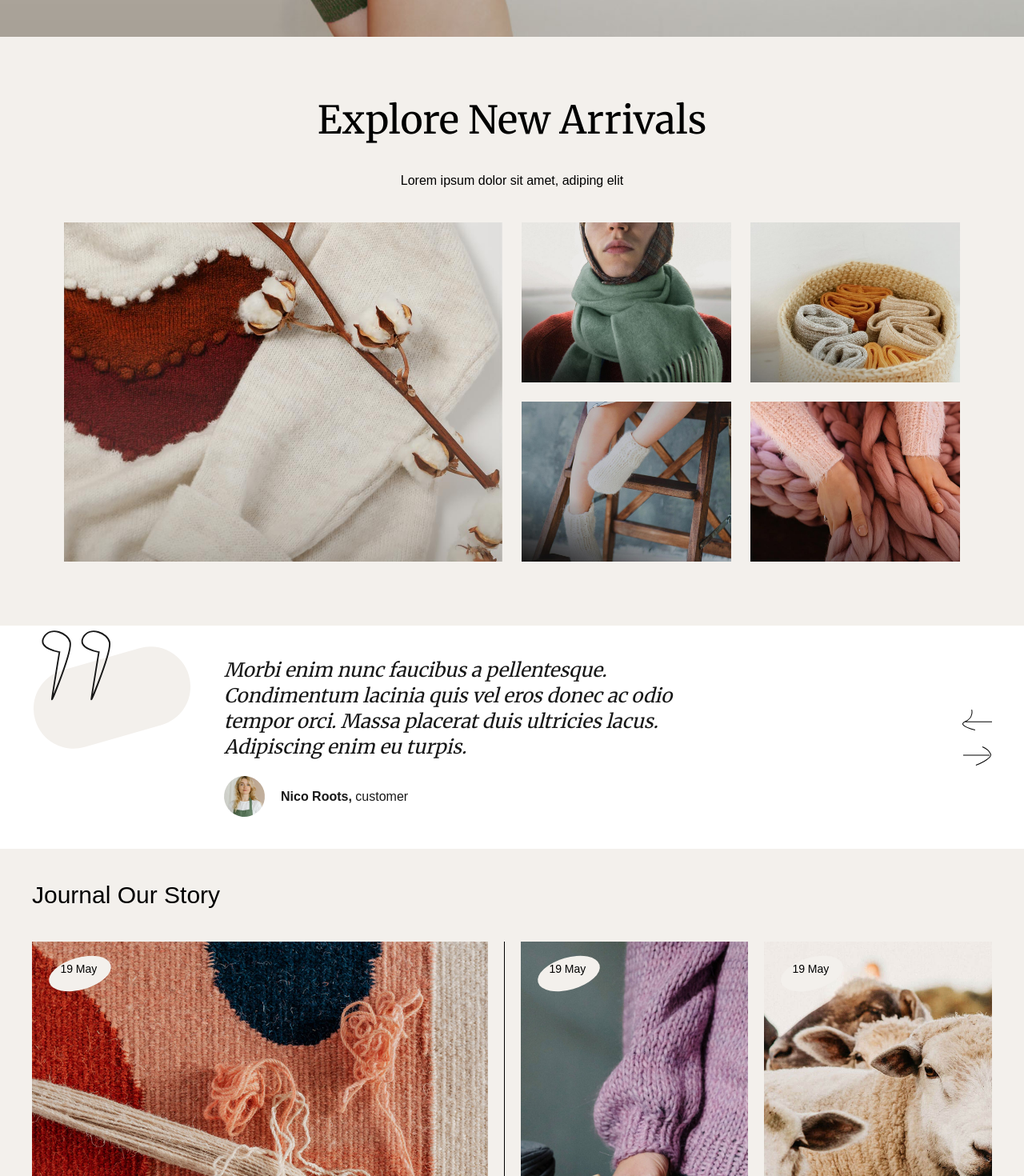
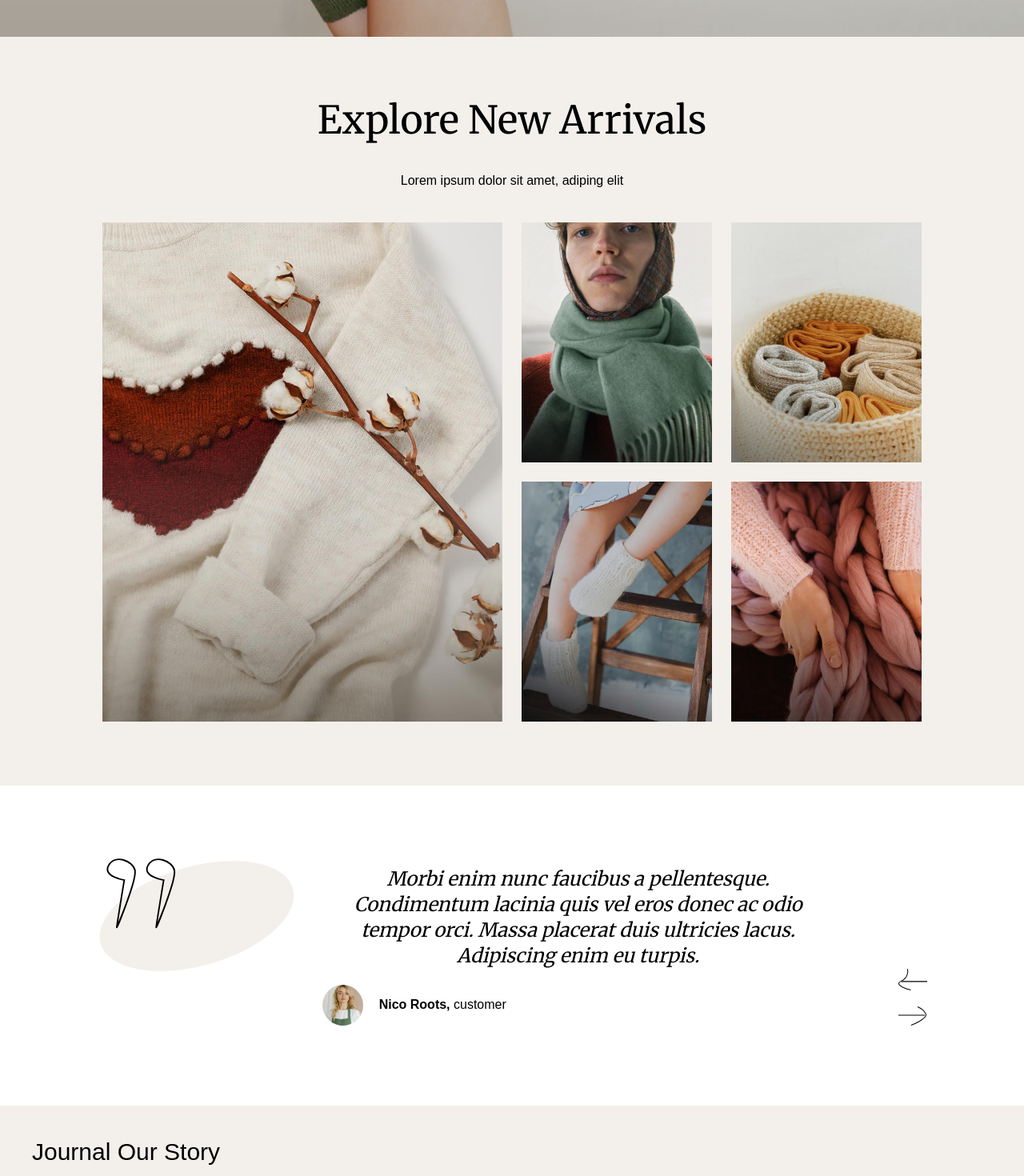
Before and after one commit to theanshumaangupta/LoopsAndLove, a Next.js app: page / in a window 1280 px wide. Shown: the part 2880-4350 px from the top of the page at 80% size. Built offline with nearby package versions, Linux system fonts and the light colour scheme.

Commit message:
commentfix

```diff
--- a/src/app/components/Explore2.jsx
+++ b/src/app/components/Explore2.jsx
@@ -1,21 +1,23 @@
+
+import { url } from "inspector";
+
 function Explore2() {
   return (
     <>
-      {/* 5 box grid section */}
+      {/* 5 box grid section*/}
       <div className="w-full px-5 md:px-20 py-10 md:py-20 bg-[#F3F0EC] text-black flex justify-center items-center">
-        <div className="flex flex-col gap-10 max-w-[1200px] w-full">
+        <div className="flex flex-col gap-10">
           <h1
-            style={{ fontFamily: "Merriweather" }}
-            className="text-3xl md:text-5xl text-center"
+            style={{ fontFamily: "Merriweather"}}
+            className="text-5xl text-center"
           >
             Explore New Arrivals
           </h1>
           <p className="text-base text-center">
             Lorem ipsum dolor sit amet, adiping elit
           </p>
-
-          <div className="grid gap-6 grid-cols-1 sm:grid-cols-2 lg:grid-cols-4 auto-rows-[200px]">
-            <div className="relative sm:col-span-2 sm:row-span-2 overflow-hidden">
+          <div className="grid gap-6 grid-cols-1 sm:grid-cols-2 md:grid-cols-4  w-[90vw] sm:w-[75vw] lg:w-[80vw] sm:auto-rows-[125px] lg:auto-rows-[300px] auto-rows-[200px]">
+            <div className="relative col-span-2 row-span-2 overflow-hidden">
               <div
                 style={{
                   backgroundImage: "url('images/shop-category-img-1.jpg')",
@@ -63,15 +65,19 @@ function Explore2() {
         </div>
       </div>
 
-      {/* Section Of Comments */}
-      <div className="w-full flex justify-center items-center py-10 bg-white">
-        <div className="flex flex-col md:flex-row justify-between items-center gap-10 md:gap-[20rem] max-w-[1200px] w-full px-5 md:px-0">
 
-          {/* Comment and Quote Sticker */}
-          <div className="flex flex-col md:flex-row items-center md:items-start gap-10">
-            <div className="relative">
+
+
+      {/* section Of Comments */}
+      <div className="w-full flex justify-center items-center min-h-[50vh] bg-white">
+
+        <div className=" flex flex-col md:flex-row p-[2rem] text-center justify-between items-start gap-[5rem] md:gap-[5rem] bg-white text-black">
+          {/* COmmement and Quote sticker holder */}
+          <div className="flex flex-col lg:flex-row items-start gap-[2rem]">
+            {/*Quote Sticker holder */}
+            <div className="flex justify-center items-center relative">
               <svg
-                className="absolute left-0 bottom-10 z-10"
+                className="left-0 bottom-10 absolute z-10 "
                 xmlns="http://www.w3.org/2000/svg"
                 width="100.798"
                 height="100.992"
@@ -83,41 +89,45 @@ function Explore2() {
                   transform="translate(8.276 0.596) rotate(10)"
                   fill="none"
                   stroke="currentColor"
-                  strokeWidth="1"
-                />
+                  stroke-width="1"
+                ></path>
                 <path
                   d="M12.132,12.918S-2.541,13.251.386,5.147s15.285-5.6,17.575.366-5.036,38.559-5.276,38.751S12.132,12.918,12.132,12.918Z"
                   transform="translate(34.086 0.596) rotate(10)"
                   fill="none"
                   stroke="currentColor"
-                  strokeWidth="1"
-                />
+                  stroke-width="1"
+                  class=""
+                ></path>
               </svg>
-              <div className="w-[200px] h-[100px] rounded-full bg-[#f3f0ec] z-[1] -rotate-[16deg]"></div>
+              <div className=" w-[250px] h-[124px] block -rotate-[16deg] rounded-[50%] bg-[#f3f0ec] z-[1]"></div>
             </div>
-
-            {/* Comment text */}
-            <div className="max-w-[600px]">
+            {/* Comment holder */}
+            <div className=" w-full ">
               <h1
                 style={{ fontFamily: "Merriweather" }}
-                className="text-xl md:text-2xl italic mb-5"
+                className="text-base md:text-2xl italic mb-5 max-w-[600px] md:max-w-[40rem] "
               >
-                Morbi enim nunc faucibus a pellentesque. Condimentum lacinia quis vel eros donec ac odio tempor orci. Massa placerat duis ultricies lacus. Adipiscing enim eu turpis.
+                Morbi enim nunc faucibus a pellentesque. Condimentum lacinia quis
+                vel eros donec ac odio tempor orci. Massa placerat duis ultricies
+                lacus. Adipiscing enim eu turpis.
               </h1>
               <div className="flex items-center gap-5">
-                <img src="images/p2-user-img.png" height="40" alt="user" />
-                <p><b>Nico Roots,</b> customer</p>
+                <img src="images/p2-user-img.png"  height="20px" alt="" />
+                <p>
+                  <b>Nico Roots,</b> customer
+                </p>
               </div>
             </div>
           </div>
 
           {/* Arrow image */}
-          <div className="flex flex-col items-center">
-            <img className="mb-5 w-10 h-10 md:w-auto md:h-auto" src="images/line-arrow.svg" alt="arrow" />
-            <img src="images/line-arrow2.svg" alt="arrow2" />
+          <div className="self-end">
+            <img className="mb-5" src="images/line-arrow.svg" alt="" />
+            <img src="images/line-arrow2.svg" alt="" />
           </div>
+        </div>
 
-        </div>
       </div>
     </>
   );
```
